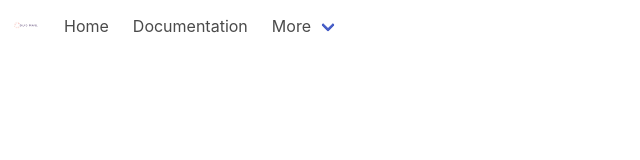
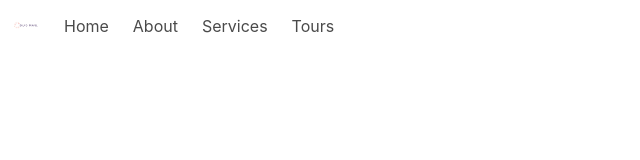
Before and after one commit to gioudi/react-tours-web, a React (Create React App) app: page / in a window 1280 px wide. Shown: the top 160 px of the page, without its empty margins (0-640 px from the left). Built offline with nearby package versions, Linux system fonts and the light colour scheme.

Commit message:
fix_navbar_items

```diff
--- a/src/components/Header/Navbar.tsx
+++ b/src/components/Header/Navbar.tsx
@@ -1,12 +1,22 @@
 /* eslint-disable jsx-a11y/anchor-is-valid */
-import { useState } from 'react';
-import logo from '../../images/logo.png'
+import { useState,  useEffect } from 'react';
+import logo from '../../images/logo.png';
+import { pageLinks } from '../../data';
+import { Page } from '../../interfaces';
+import { Pages } from '../../types';
+
+
 const Navbar = () => {
     const [active,setActive] = useState(false);
+    const [pages, setPages] = useState<Pages>([]);
+
+    useEffect(()=> {
+      setPages(pageLinks)
+    },[])
   return (
     <nav className="navbar" role="navigation" aria-label="main navigation">
   <div className="navbar-brand">
-    <a className="navbar-item" href="https://bulma.io">
+    <a className="navbar-item" ref={()=> {}} onClick={()=> window.location.reload()}>
       <img src={logo}  alt={logo}/>
     </a>
 
@@ -24,39 +34,17 @@ const Navbar = () => {
 
   <div id="navbarBasicExample" className={`navbar-menu ${active && 'is-active'}`}>
     <div className="navbar-start">
-      <a className="navbar-item">
-        Home
-      </a>
-
-      <a className="navbar-item">
-        Documentation
-      </a>
-
-      <div className="navbar-item has-dropdown is-hoverable">
-        <a className="navbar-link">
-          More
-        </a>
-
-        <div className="navbar-dropdown">
-          <a className="navbar-item">
-            About
-          </a>
-          <a className="navbar-item">
-            Jobs
-          </a>
-          <a className="navbar-item">
-            Contact
-          </a>
-          <hr className="navbar-divider"/>
-          <a className="navbar-item">
-            Report an issue
-          </a>
-        </div>
-      </div>
+      { pages.map((page: Page) => {
+        const {id, text, href} = page;
+        return(
+        <a className="navbar-item" key={id} href={href}>
+          {text}
+        </a>)
+      }) }
     </div>
   </div>
 </nav>
   )
 }
 
-export default Navbar
+export default Navbar;
--- a/src/data.tsx
+++ b/src/data.tsx
@@ -1,26 +1,28 @@
 
 import { faFacebook, faTwitter, faInstagram } from '@fortawesome/free-brands-svg-icons'
+import { Pages } from './types'
 
-export const pageLinks = [
+
+export const pageLinks: Pages = [
     {
         id: 1,
         href: '#home',
-        text: 'home'
+        text: 'Home'
     },
     {
         id: 2,
         href: '#about',
-        text: 'about'
+        text: 'About'
     },
     {
         id: 3,
         href: '#services',
-        text: 'services'
+        text: 'Services'
     },
     {
         id: 4,
         href: '#tours',
-        text: 'tours'
+        text: 'Tours'
     }
 ]
 export const socialLinks= [
--- a/src/interfaces/index.tsx
+++ b/src/interfaces/index.tsx
@@ -149,3 +149,9 @@ export interface Tour {
     twitter_username?: null;
     paypal_email?: null;
   }
+
+export interface Page {
+  id: number,
+  href: string,
+  text: string
+}
--- /dev/null
+++ b/src/types/index.tsx
@@ -0,0 +1,5 @@
+export type Pages = {
+    id: number,
+    href: string,
+    text: string
+}[]
```
Also changed, not shown: src/components/Header/PagesLinks.tsx (added, +20 -0 lines), src/components/Navbar.tsx (deleted, +0 -36 lines).
